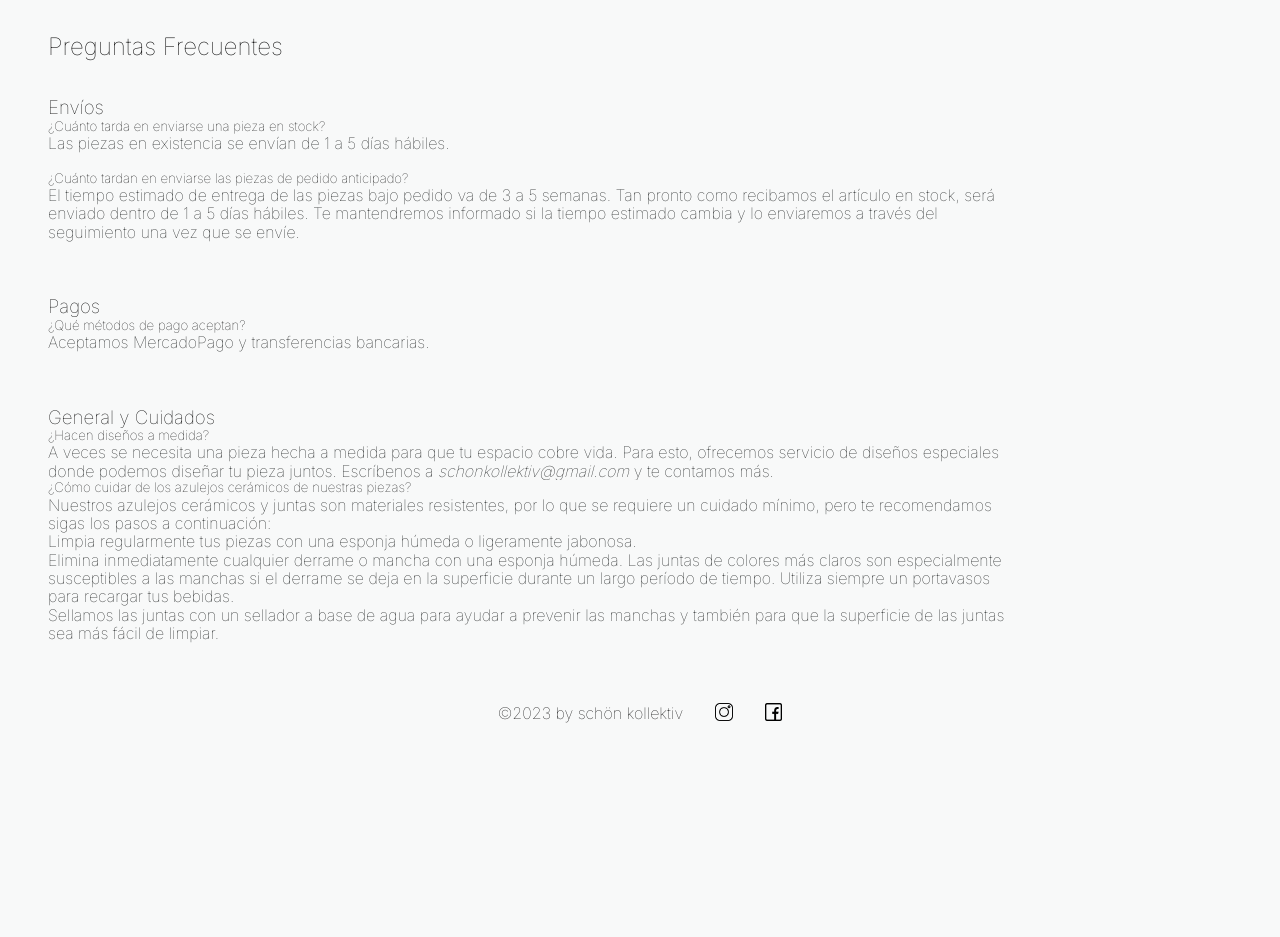
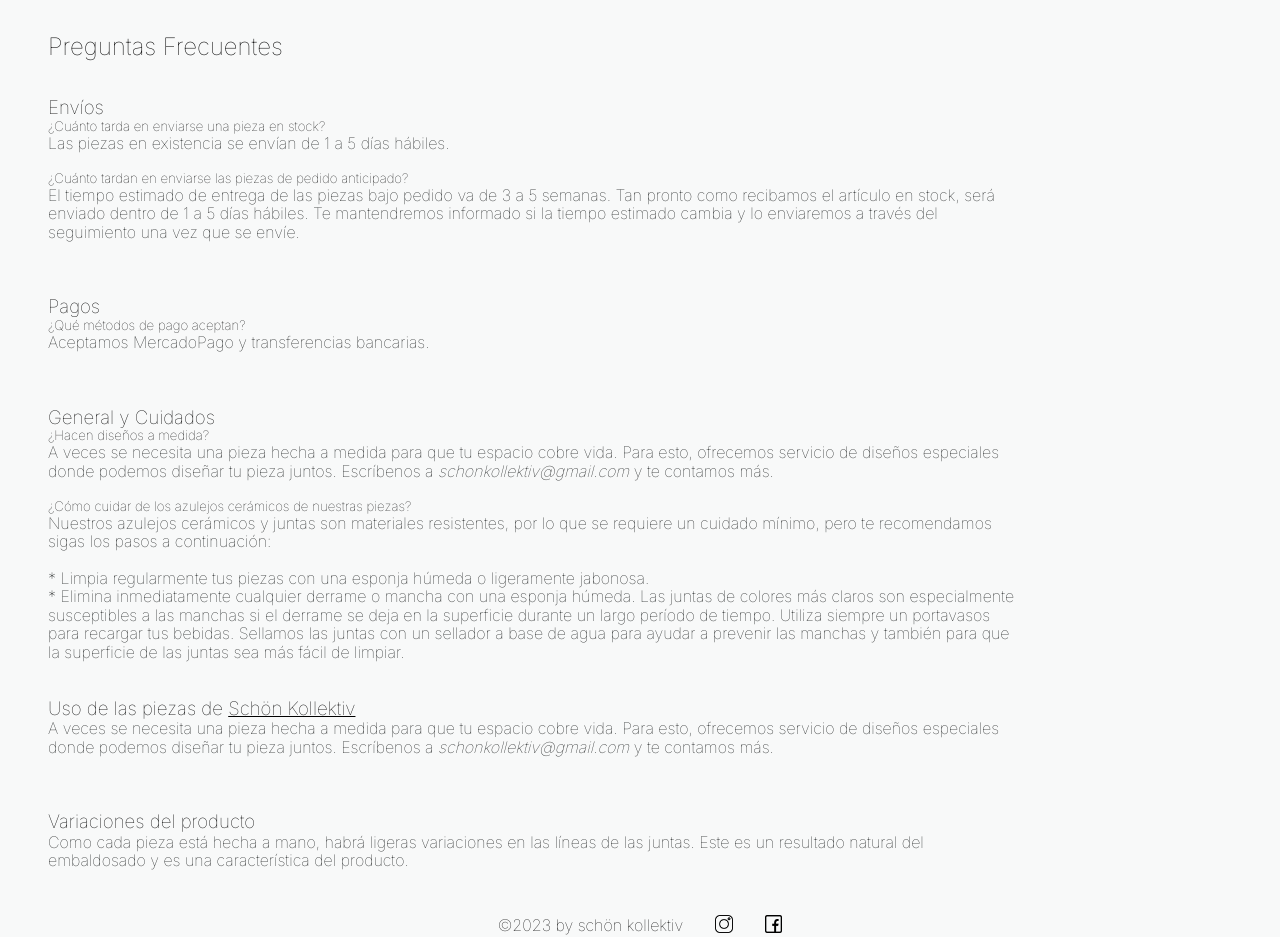
Before and after one commit to XimenaBarrero/schonkollektivweb, a plain HTML site: page pages/preguntasfrecuentes.html in a window 1280 px wide. Shown: the part 76-1013 px from the top of the page. Before the commit the page ends 801 px from the top, so only its background shows below. Drawn offline with Linux system fonts and the light colour scheme.

Commit message:
faq completed

```diff
--- a/pages/preguntasfrecuentes.html
+++ b/pages/preguntasfrecuentes.html
@@ -56,20 +56,32 @@
                  <p>A veces se necesita una pieza hecha a medida para que tu espacio
                     cobre vida. Para esto, ofrecemos servicio de diseños especiales
                     donde podemos diseñar tu pieza juntos. Escríbenos a <i>schonkollektiv@gmail.com</i>
-                    y te contamos más.</p></div>
+                    y te contamos más.</p></div><br>
                     <h5>¿Cómo cuidar de los azulejos cerámicos de nuestras piezas?</h5>
                     <div>
                       <p>Nuestros azulejos cerámicos y juntas son materiales resistentes, por lo que se requiere
                          un cuidado mínimo, pero te recomendamos sigas los pasos a continuación:
-                      <br>
-                        Limpia regularmente tus piezas con una esponja húmeda o ligeramente
+                      <br><br>
+                       * Limpia regularmente tus piezas con una esponja húmeda o ligeramente
                          jabonosa.<br>
-                        Elimina inmediatamente cualquier derrame o mancha con una esponja húmeda. Las juntas
+                       * Elimina inmediatamente cualquier derrame o mancha con una esponja húmeda. Las juntas
                          de colores más claros son especialmente susceptibles a las manchas si el derrame
                          se deja en la superficie durante un largo período de tiempo. Utiliza siempre un
-                         portavasos para recargar tus bebidas.<br>
-                        Sellamos las juntas con un sellador a base de agua para ayudar a prevenir las
+                         portavasos para recargar tus bebidas. Sellamos las juntas con un sellador a base de agua para ayudar a prevenir las
                          manchas y también para que la superficie de las juntas sea más fácil de limpiar.</p></div>
+                         <br> <br>
+                         <h3>Uso de las piezas de <u>Schön Kollektiv</u></h3>
+               <div>
+                 <p>A veces se necesita una pieza hecha a medida para que tu espacio
+                    cobre vida. Para esto, ofrecemos servicio de diseños especiales
+                    donde podemos diseñar tu pieza juntos. Escríbenos a <i>schonkollektiv@gmail.com</i>
+                    y te contamos más.</p></div><br>
+                    <br> <br>
+                    <h3>Variaciones del producto</h3>
+          <div>
+            <p>Como cada pieza está hecha a mano, habrá ligeras variaciones en las líneas de las juntas. Este es un resultado natural del
+                embaldosado y es una característica del producto.</p></div><br>
+
 </main>
     <footer class="footer">
         <div class="footer-inner">
```
